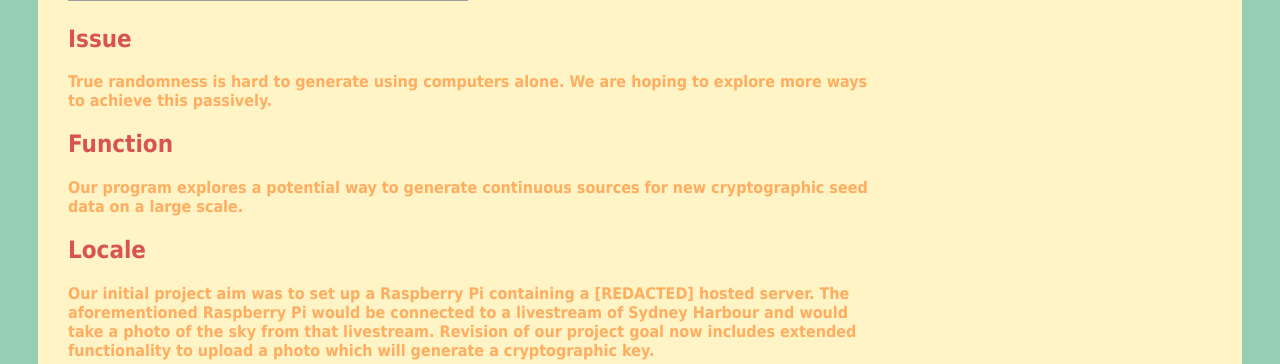
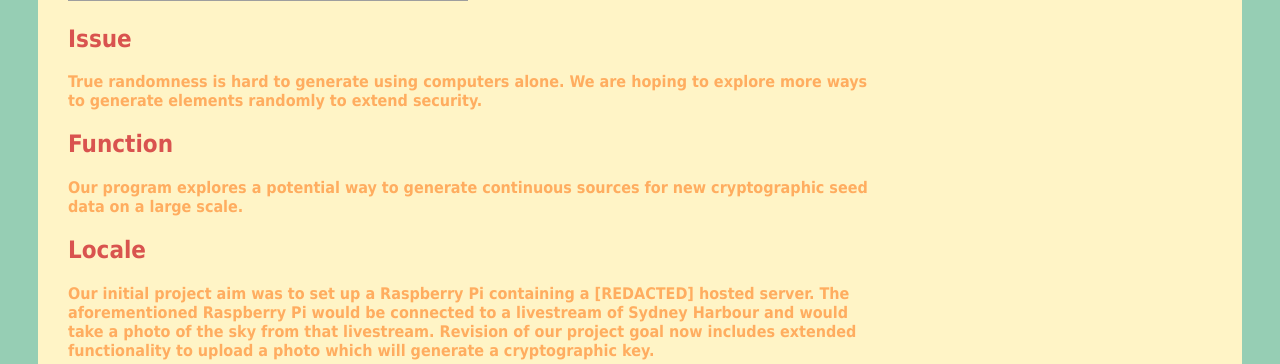
Before and after one commit to jimcinbrisbane/IsKirby, a Flask app: page /about in a window 1280 px wide. Shown: the part 1160-1524 px from the top of the page. Run offline with Flask 2, Linux system fonts and the light colour scheme; some libraries are stand-ins or nearby versions; grey boxes are pictures that could not be loaded.

Commit message:
Update about.html

```diff
--- a/frontend/templates/about.html
+++ b/frontend/templates/about.html
@@ -51,7 +51,7 @@
 
 <h2 style="color:#D9534F;">Issue</h2>
 <p style="color:#FFAD60; font-weight: bold;">True randomness is hard to generate using computers alone. We are hoping to explore
-more ways to achieve this passively.</p>
+more ways to generate elements randomly to extend security.</p>
 
 <h2 style="color:#D9534F;">Function</h2>
 <p style="color:#FFAD60; font-weight: bold;">Our program explores a potential way to generate continuous
```
